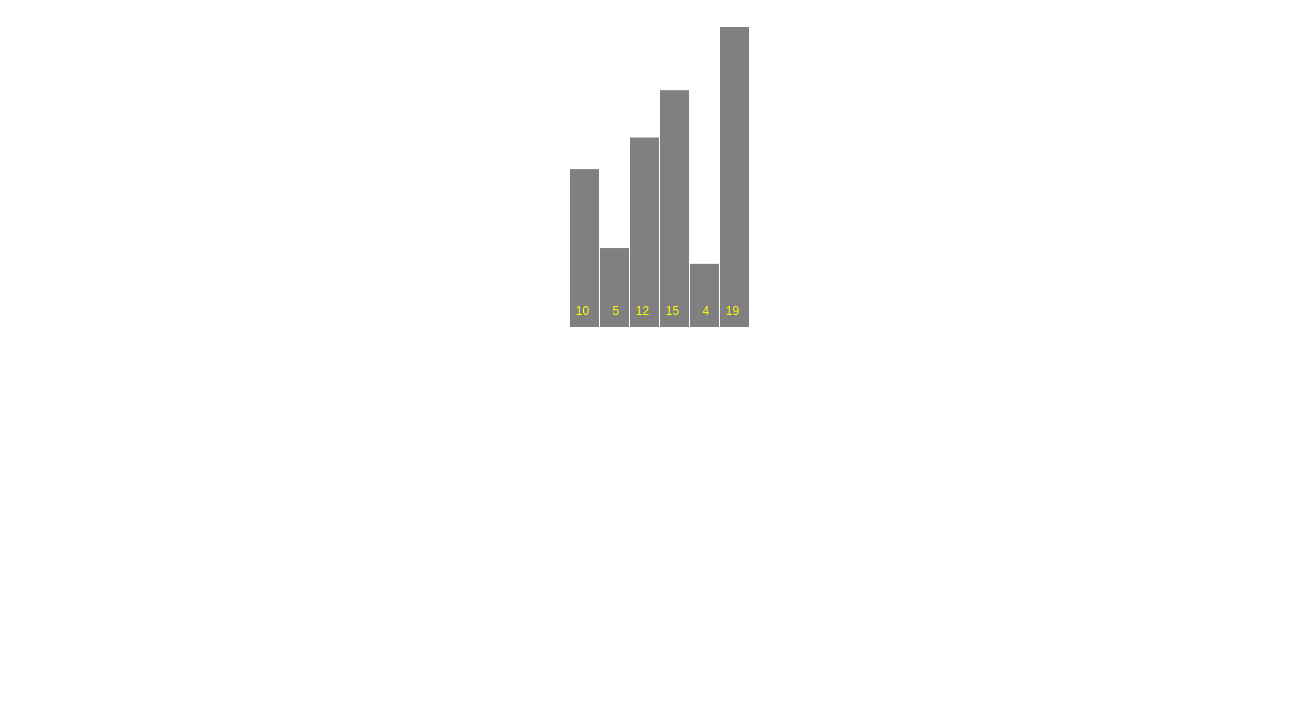
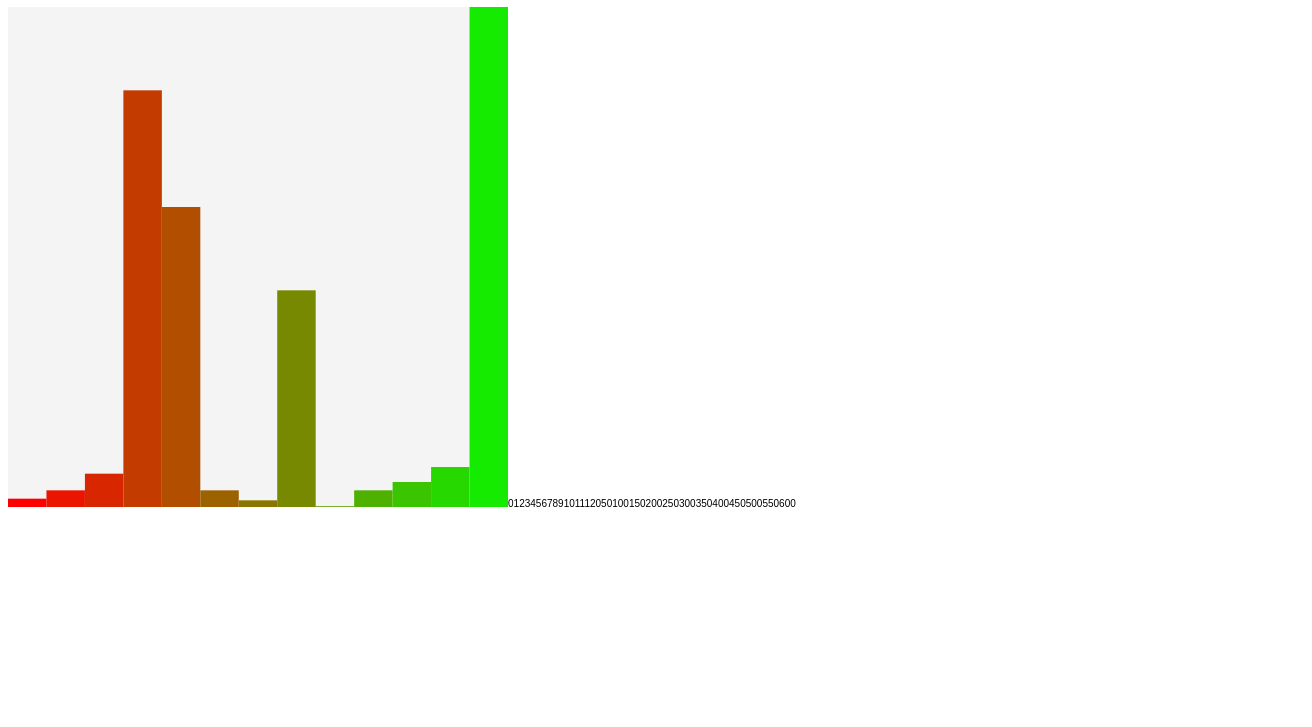
Before and after one commit to robinlake/D3-bar-graph, a website: page index.html in a window 1280 px wide. Shown: the part 73-800 px from the top of the page, 1312 px wide, since content can reach past the window. Drawn offline with nearby package versions, Linux system fonts and the light colour scheme.

Commit message:
added graph

```diff
--- a/index.html
+++ b/index.html
@@ -10,87 +10,111 @@
   <script src="node_modules/d3-axis/build/d3-axis.min.js"></script>
   <!-- <script src="https://d3js.org/d3.v4.min.js"></script> -->
   <style>
-    svg rect {
-      fill: gray;
+    .axis text {
+      font: 10px sans-serif;
     }
 
-    svg text {
-      fill: yellow;
-      font: 12px sans-serif;
-      text-anchor: end;
-    }
-
-    .graph-container {
-      display: flex;
-      width: 100%;
-      justify-content: center;
-      padding: 20px;
-    }
-
-    h1 {
-      text-align: center;
+    .axis path,
+    .axis line {
+      fill: none;
+      stroke: #000;
+      shape-rendering: crispEdges;
     }
   </style>
 </head>
 
 <body>
   <h1>US GDP</h1>
-  <div class="graph-container"></div>
+  <div id="chart"></div>
+  <script>
+    var myData = [10, 20, 40, 500, 360, 20, 8, 260, 1, 20, 30, 48, 600];
 
-  <script>
-    // populate data set
-    var data = [10, 5, 12, 15, 4, 19];
-    // get max value
-    var max = data.reduce(function (a, b) {
-      return Math.max(a, b);
-    });
-    console.log(max)
-    var height = 300,
-      scaleFactor = height / max,
-      barWidth = 30,
-      width = barWidth * data.length;
+    var height = 500;
+    var width = 500;
 
-    var graph = d3.select(".graph-container")
-      .append("svg")
-      .attr("height", height)
-      .attr("width", width)
-      .attr("class", "graph");
+    var tooltip = d3.select('body').append('div')
+      .style('position', 'absolute')
+      .style('background', '#f4f4f4')
+      .style('padding', '5 15px')
+      .style('border', '1px #333 solid')
+      .style('border-radius', '5px')
+      .style('opacity', '0')
 
-    // align elements horizontally
-    var bar = graph.selectAll("g")
-      .data(data)
-      .enter()
-      .append("g")
-      .attr("transform", function (d, i) {
-        return "translate(" + i * barWidth + ", " + (height - d * scaleFactor) + ")";
-      });
+    var yScale = d3.scaleLinear();
+    yScale.domain([0, d3.max(myData)]);
+    yScale.range([0, height]);
 
-    // assign height and width
-    bar.append("rect")
-      .attr("height", function (d) {
-        return d * scaleFactor;
-      })
-      .attr("width", barWidth - 1);
+    var xScale = d3.scaleBand();
+    xScale.domain(d3.range(0, myData.length));
+    xScale.range([0, width]);
 
-    // add labels to each bar
-    bar.append("text")
-      .attr("y", function (d) {
-        return (d * scaleFactor);
-      })
-      .attr("x", barWidth / 2)
-      .attr("dx", ".35em")
-      .attr("dy", "-1em")
-      .text(function (d) {
-        return d;
-      });
+    var colorScale = d3.scaleLinear();
+    colorScale.domain([0, myData.length]);
+    colorScale.range(['rgb(255, 0, 0)', 'rgb(0, 255, 0)']);
 
-    // add graph axes
-    var x = d3.scaleTime().range([0, width]);
-    var y = d3.scaleLinear().range([height, 0]);
+    var myChart;
 
-    graph.append("g")
-      .attr("transform", "translate(0," + height + ")")
-      .call(d3.axisBottom(x));
+    function draw() {
+      myChart = d3.select('#chart').append('svg')
+        .attr('width', width)
+        .attr('height', height)
+        .style('background', '#f4f4f4');
+
+      myChart.selectAll('rect')
+        .data(myData)
+        .enter().append('rect')
+        .style('fill', function (d, i) {
+          return colorScale(i);
+        })
+        .attr('width', xScale.bandwidth())
+        .attr('x', function (d, i) {
+          return xScale(i);
+        })
+        .attr('height', function (d) {
+          return yScale(d);
+        })
+        .attr('y', function (d) {
+          return height - yScale(d);
+        })
+        .on('mouseover', (d) => {
+          tooltip.transition()
+            .style('opacity', 1)
+
+          tooltip.html(d)
+            .style('left', (d3.event.pageX) + 'px')
+            .style('top', (d3.event.pageY) + 'px')
+          d3.select(this).style('opacity', 0.5)
+        })
+        .on('mouseout', (d) => {
+          tooltip.transition()
+            .style('opacity', 0)
+          d3.select(this).style('opacity', 1)
+        })
+
+
+      var xAxis = d3.axisBottom()
+        .scale(xScale)
+
+      var yAxis = d3.axisLeft()
+        .scale(yScale);
+
+      d3.select('#chart').append("g")
+        .attr("class", "x axis")
+        .attr("transform", "translate(0," + height + ")")
+        .call(xAxis);
+
+      d3.select('#chart').append("g")
+        .attr("class", "x axis")
+        .call(yAxis);
+
+    }
+
+
+
+
+    window.onload = function () {
+      draw();
+    };
   </script>
 </body>
 
```
